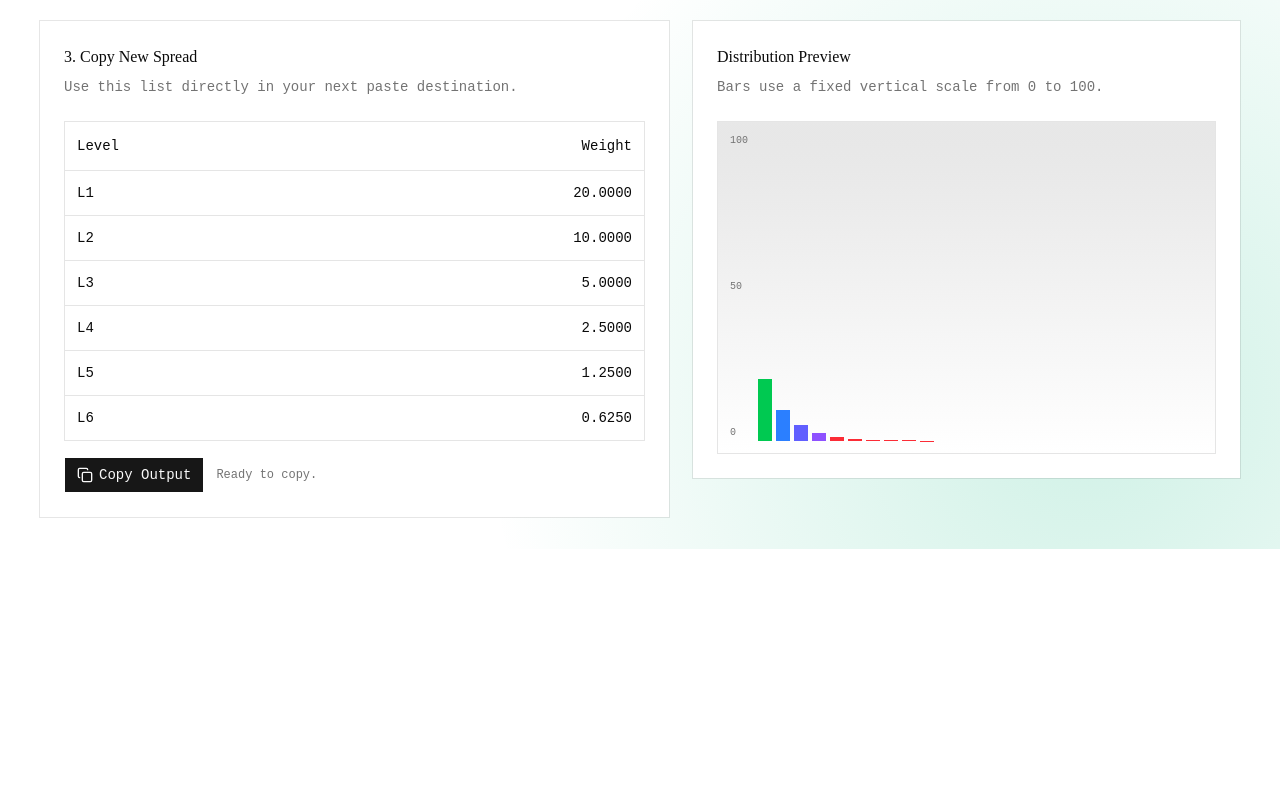
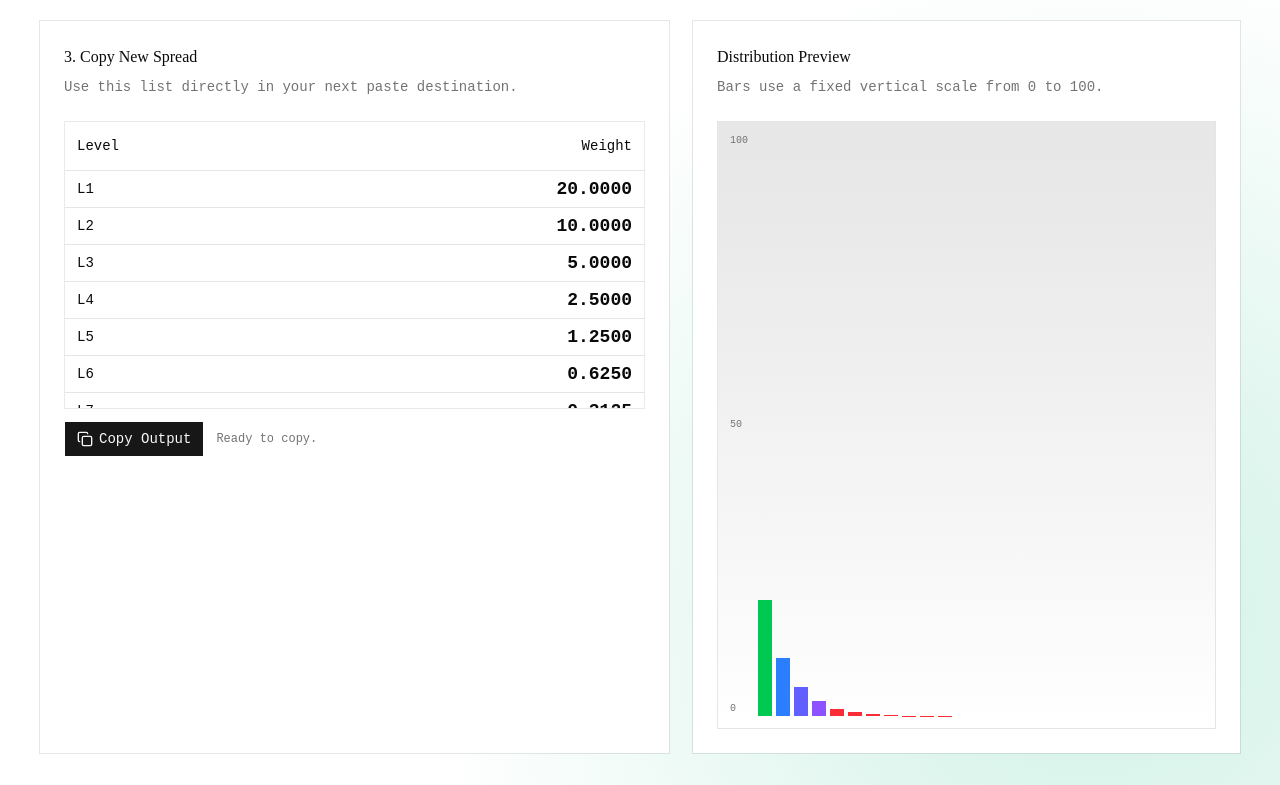
Before and after one commit to dsthedev/slslevelspreadtool, a React (Vite) app: page / in a window 1280 px wide. Shown: the part 945-1730 px from the top of the page. Before the commit the page ends 1494 px from the top, so only its background shows below. Built offline with nearby package versions, Linux system fonts and the light colour scheme.

Commit message:
feat: enhance layout and styling for dataset editor, output table, spread chart, and weight slider components

```diff
--- a/src/App.tsx
+++ b/src/App.tsx
@@ -159,8 +159,8 @@ export function App() {
           </CardContent>
         </Card>
 
-        <div className="grid gap-6 xl:grid-cols-[1.15fr_1fr]">
-          <div className="order-1">
+        <div className="grid gap-6 xl:auto-rows-fr xl:grid-cols-[1.15fr_1fr]">
+          <div className="order-1 h-full">
             <DatasetEditor
               value={rawInput}
               onChange={setRawInput}
@@ -169,7 +169,7 @@ export function App() {
             />
           </div>
 
-          <div className="order-2">
+          <div className="order-2 h-full">
             <WeightSlider
               centerPosition={safeCenterPosition}
               maxPosition={Math.max(1, sourceEntries.length)}
@@ -199,7 +199,7 @@ export function App() {
             />
           </div>
 
-          <div className="order-3 xl:order-4">
+          <div className="order-3 h-full xl:order-4">
             <SpreadChart
               entries={weightedEntries}
               centerPosition={safeCenterPosition}
@@ -207,7 +207,7 @@ export function App() {
             />
           </div>
 
-          <div className="order-4 xl:order-3">
+          <div className="order-4 h-full xl:order-3">
             <OutputTable entries={weightedEntries} onCopy={handleCopy} copied={copied} />
           </div>
         </div>
--- a/src/components/levelupchance/dataset-editor.tsx
+++ b/src/components/levelupchance/dataset-editor.tsx
@@ -36,9 +36,10 @@ export function DatasetEditor({
         <Label htmlFor="spread-input">Level spread input</Label>
         <Textarea
           id="spread-input"
+          rows={9}
           value={value}
           onChange={(event) => onChange(event.target.value)}
-          className="min-h-64 font-mono text-sm"
+          className="min-h-40 resize-y font-mono text-sm"
           placeholder="1: 20"
         />
         <div className="flex flex-wrap gap-2">
--- a/src/components/levelupchance/output-table.tsx
+++ b/src/components/levelupchance/output-table.tsx
@@ -26,27 +26,27 @@ type OutputTableProps = {
 
 export function OutputTable({ entries, onCopy, copied }: OutputTableProps) {
   return (
-    <Card>
+    <Card className="flex h-full flex-col">
       <CardHeader>
         <CardTitle>3. Copy New Spread</CardTitle>
         <CardDescription>
           Use this list directly in your next paste destination.
         </CardDescription>
       </CardHeader>
-      <CardContent className="space-y-4">
-        <div className="max-h-80 overflow-auto rounded-xl border border-border">
-          <Table>
+      <CardContent className="flex flex-1 flex-col gap-3">
+        <div className="max-h-72 overflow-auto rounded-lg border border-border/80">
+          <Table className="text-sm">
             <TableHeader>
               <TableRow>
-                <TableHead>Level</TableHead>
-                <TableHead className="text-right">Weight</TableHead>
+                <TableHead className="py-2">Level</TableHead>
+                <TableHead className="py-2 text-right">Weight</TableHead>
               </TableRow>
             </TableHeader>
             <TableBody>
               {entries.map((entry) => (
                 <TableRow key={entry.level}>
-                  <TableCell>L{entry.level}</TableCell>
-                  <TableCell className="text-right font-mono">
+                  <TableCell className="py-2">L{entry.level}</TableCell>
+                  <TableCell className="py-2 text-right font-mono text-lg leading-none font-semibold">
                     {entry.value.toFixed(4)}
                   </TableCell>
                 </TableRow>
--- a/src/components/levelupchance/spread-chart.tsx
+++ b/src/components/levelupchance/spread-chart.tsx
@@ -51,13 +51,13 @@ export function SpreadChart({
   const centerIndex = Math.max(centerPosition - 1, 0)
 
   return (
-    <Card>
+    <Card className="flex h-full flex-col">
       <CardHeader>
         <CardTitle>Distribution Preview</CardTitle>
         <CardDescription>Bars use a fixed vertical scale from 0 to 100.</CardDescription>
       </CardHeader>
-      <CardContent>
-        <div className="relative aspect-[1.5/1] w-full overflow-hidden rounded-xl border border-border bg-linear-to-b from-primary/10 to-background p-3">
+      <CardContent className="flex flex-1">
+        <div className="relative h-full min-h-64 w-full overflow-hidden rounded-xl border border-border bg-linear-to-b from-primary/10 to-background p-3">
           <div className="pointer-events-none absolute inset-y-3 left-3 z-10 flex flex-col justify-between text-[10px] text-muted-foreground">
             <span>100</span>
             <span>50</span>
--- a/src/components/levelupchance/weight-slider.tsx
+++ b/src/components/levelupchance/weight-slider.tsx
@@ -50,7 +50,7 @@ export function WeightSlider({
   onAlgorithmChange,
 }: WeightSliderProps) {
   return (
-    <Card>
+    <Card className="h-full">
       <CardHeader>
         <CardTitle>2. Adjustify</CardTitle>
         <CardDescription>
```
